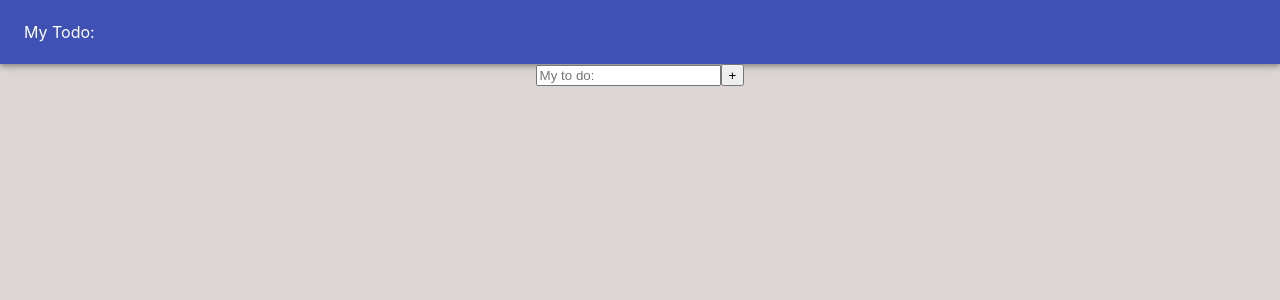
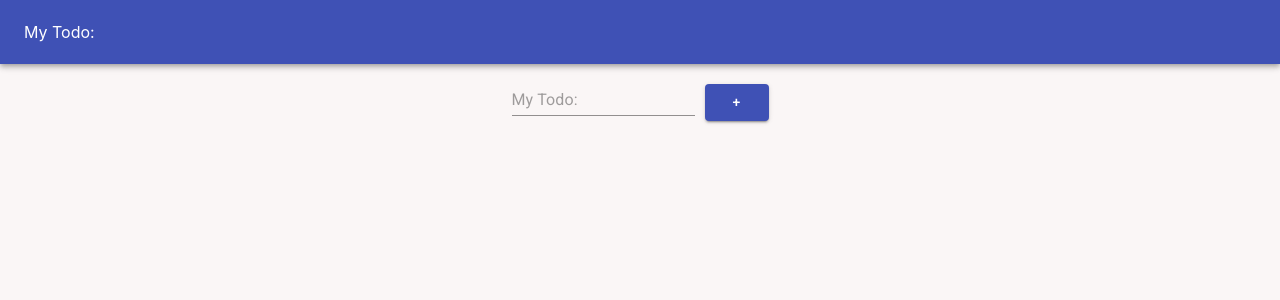
Before and after one commit to SerjPas/react-planner-app, a React (Create React App) app: page / in a window 1280 px wide. Shown: the top 300 px of the page. Built offline with nearby package versions, Linux system fonts and the light colour scheme.

Commit message:
Milestone  1 done

```diff
--- a/src/components/AddTodo.jsx
+++ b/src/components/AddTodo.jsx
@@ -1,44 +1,64 @@
 import React from "react";
+import Button from "@material-ui/core/Button";
+import Input from "@material-ui/core/Input";
 
 class AddToDo extends React.Component {
     constructor(props) {
         super(props);
         this.state = {
-            todoInput: ""
+            todoInput: "",
         };
     }
 
     handleOnChange = (event) => {
-        this.setState({
-            [event.target.name]: event.target.value
-        });
-        console.log(event.target.value)
+        if (event.target.value !== "") {
+            this.setState({
+                [event.target.name]: event.target.value,
+            });
+        }
     };
     handleSubmit = (event) => {
         event.preventDefault();
-        this.props.onSubmit({
+        if (this.state.todoInput !== ""){
+            this.props.onSubmit({
             id: Date.now(),
             text: this.state.todoInput,
             complete: false,
         });
+        }
         //clear input after submit
-        event.target.reset()
+        this.setState({
+            todoInput: ""
+        });
     };
 
     render() {
         return (
-            <form className="form" onSubmit={this.handleSubmit}>
+            <form
+                className="form"
+                onSubmit={this.handleSubmit}
+                style={{margin: "20px"}}
+            >
                 <div>
                     <label htmlFor="todo"></label>
-                    <input
+                    <Input
                         id="todo"
                         name="todoInput"
-                        placeholder="My to do:"
-                        value={this.input}
+                        placeholder="My Todo:"
+                        value={this.state.todoInput}
                         onChange={this.handleOnChange}
+                        inputProps={{"aria-label": "description"}}
                     />
                 </div>
-                <button type="submit">+</button>
+                <Button
+                    placeholder="+"
+                    type="submit"
+                    variant="contained"
+                    color="primary"
+                    style={{marginLeft: "10px"}}
+                >
+                    +
+                </Button>
             </form>
         );
     }
--- a/src/components/ListOfTodos/ListOfTodos.jsx
+++ b/src/components/ListOfTodos/ListOfTodos.jsx
@@ -5,11 +5,13 @@ import CardContent from "@material-ui/core/CardContent";
 
 const ListOfTodo = (props) => {
     return (
-        <Card style={{margin: "10px"}}>
-            <CardContent>
-                <li>{props.text}</li>
-            </CardContent>
-        </Card>
+        <li>
+            <Card style={{margin: "10px"}}>
+                <CardContent>
+                    {props.text}
+                </CardContent>
+            </Card>
+        </li>
     );
 }
 export default ListOfTodo
--- a/src/components/style.css
+++ b/src/components/style.css
@@ -3,5 +3,5 @@
   justify-content: center;
 }
 body{
-  background-color: rgb(219, 213, 213)
+  background-color: rgba(250, 246, 246, 0.94);
 }
```
